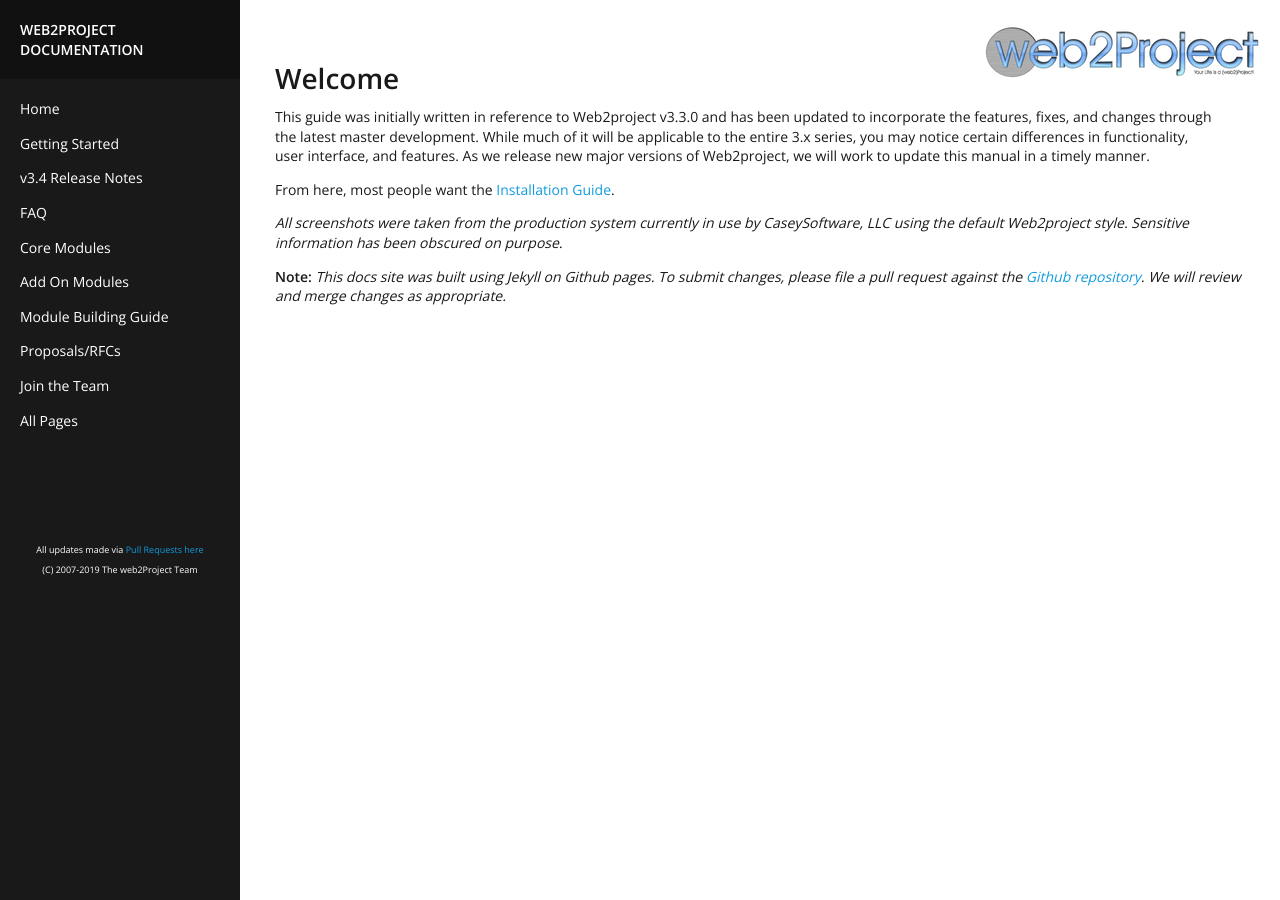
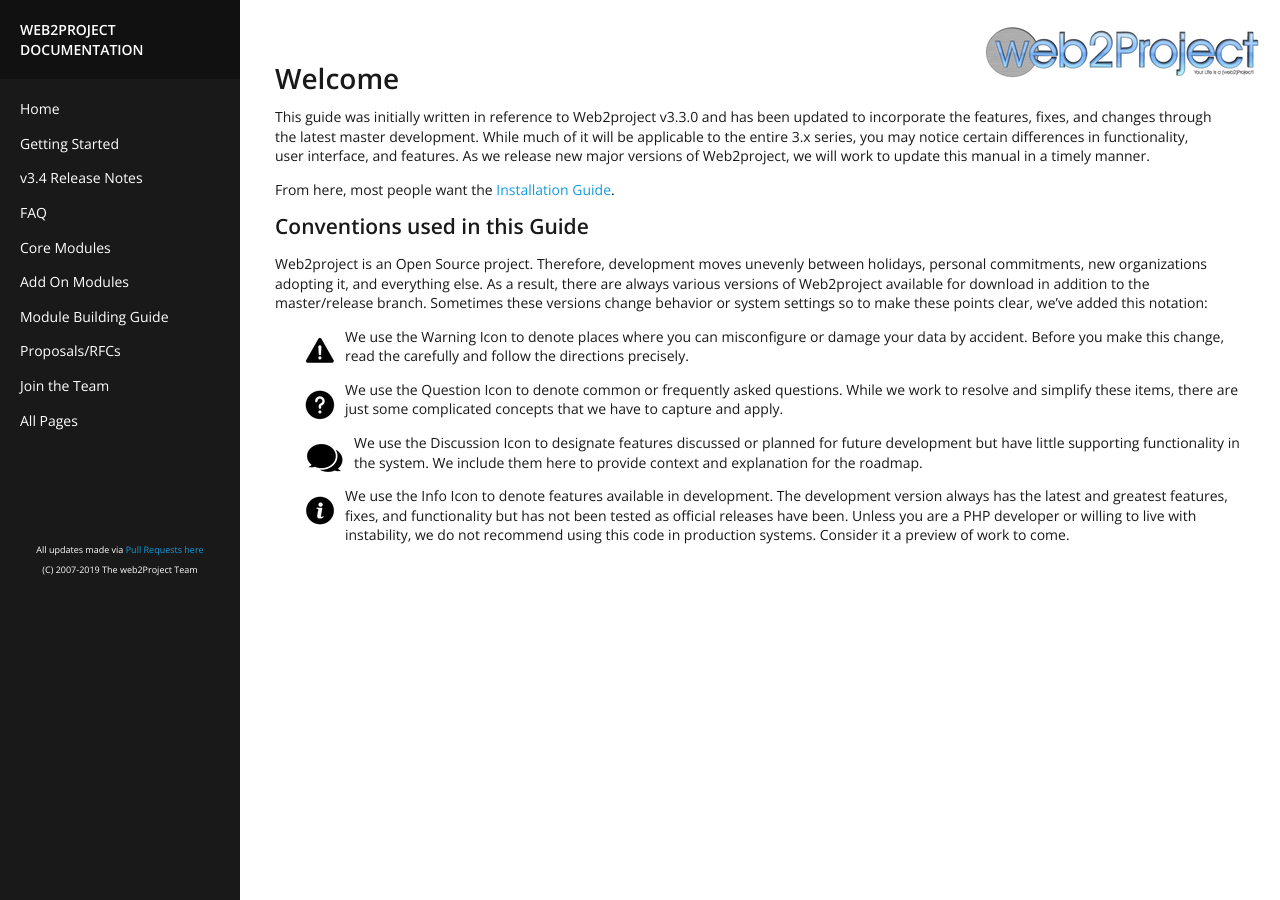
Before and after one commit to web2project/web2project.github.io, a Jekyll site: the page built from index.md, in a window 1280 px wide. Built offline with Jekyll 4.4.1, drawn with Linux system fonts in a browser that asks for light colours; a script that is not in the unit is left out.

Commit message:
Adding icons
Making sure icons are used and attributed properly to match the book

```diff
--- /dev/null
+++ b/_includes/icon-discussion.html
@@ -0,0 +1 @@
+<img src="/assets/icons/discussion.png" alt="Discussion by Samy Menai from the Noun Project" style="float: left; padding-left: 20px; margin: 10px;" />
--- /dev/null
+++ b/_includes/icon-info.html
@@ -0,0 +1 @@
+<img src="/assets/icons/info.png" alt="Info by Gregor Cresnar from the Noun Project" style="float: left; padding-left: 20px; margin: 10px;" />
--- /dev/null
+++ b/_includes/icon-question.html
@@ -0,0 +1 @@
+<img src="/assets/icons/question.png" alt="Question by Adrien Coquet from the Noun Project" style="float: left; padding-left: 20px; margin: 10px;" />
--- /dev/null
+++ b/_includes/icon-warn.html
@@ -0,0 +1 @@
+<img src="/assets/icons/warn.png" alt="Warning by Gregor Cresnar from the Noun Project" style="float: left; padding-left: 20px; margin: 10px;" />
--- a/index.md
+++ b/index.md
@@ -11,6 +11,14 @@ This guide was initially written in reference to Web2project v3.3.0 and has been
 
 From here, most people want the [Installation Guide](/docs/installation.html).
 
-*All screenshots were taken from the production system currently in use by CaseySoftware, LLC using the default Web2project style. Sensitive information has been obscured on purpose.*
+## Conventions used in this Guide
 
-**Note:** *This docs site was built using Jekyll on Github pages. To submit changes, please file a pull request against the [Github repository](https://github.com/web2project/web2project.github.io). We will review and merge changes as appropriate.*
+Web2project is an Open Source project. Therefore, development moves unevenly between holidays, personal commitments, new organizations adopting it, and everything else. As a result, there are always various versions of Web2project available for download in addition to the master/release branch. Sometimes these versions change behavior or system settings so to make these points clear, we've added this notation:
+
+{% include icon-warn.html %} We use the Warning Icon to denote places where you can misconfigure or damage your data by accident. Before you make this change, read the carefully and follow the directions precisely.
+
+{% include icon-question.html %} We use the Question Icon to denote common or frequently asked questions. While we work to resolve and simplify these items, there are just some complicated concepts that we have to capture and apply.
+
+{% include icon-discussion.html %} We use the Discussion Icon to designate features discussed or planned for future development but have little supporting functionality in the system. We include them here to provide context and explanation for the roadmap.
+
+{% include icon-info.html %} We use the Info Icon to denote features available in development. The development version always has the latest and greatest features, fixes, and functionality but has not been tested as official releases have been. Unless you are a PHP developer or willing to live with instability, we do not recommend using this code in production systems. Consider it a preview of work to come.
```
Also changed, not shown: _docs/attributions.md (added, +22 -0 lines), assets/icons/discussion.png (added), assets/icons/info.png (added), assets/icons/question.png (added), assets/icons/warn.png (added).
